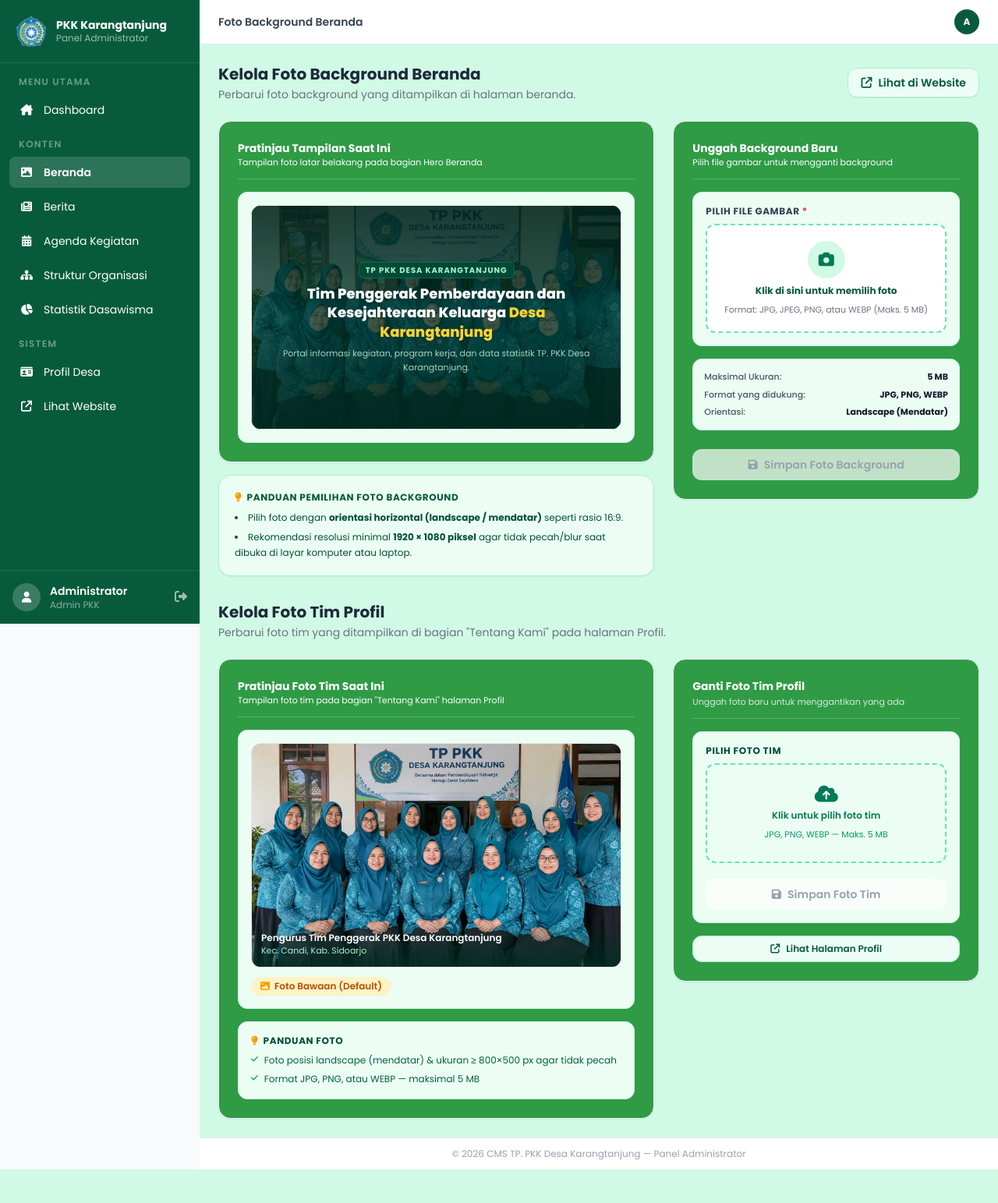
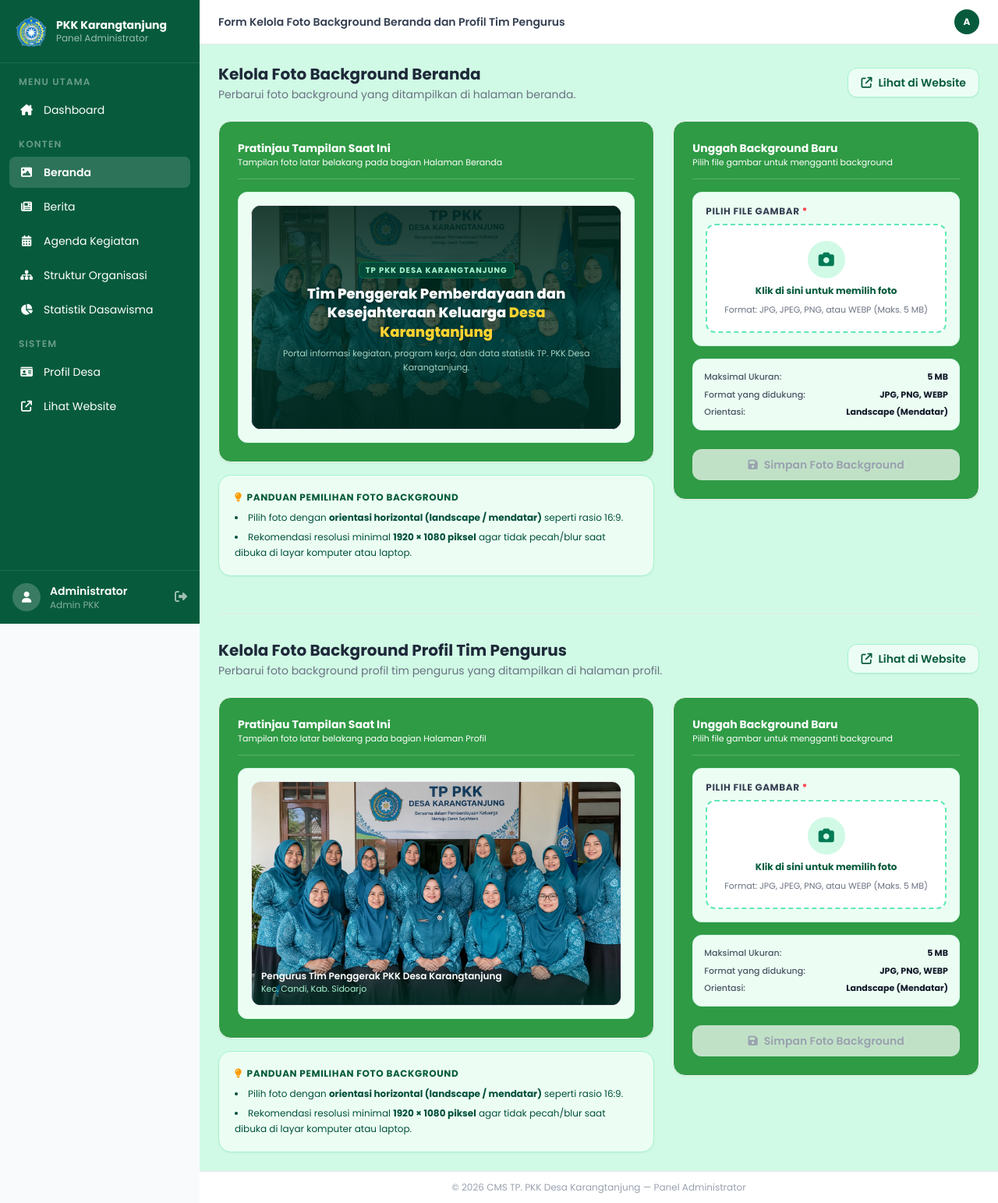
Before and after one commit to hahrizky/web-pkk-desa-karangtanjung, a Laravel app: page /admin/hero in a window 1280 px wide. Shown: the whole page at 78% size. Before the commit the page ends 1500 px from the top, so only its background shows below. Run offline with Laravel 12, Linux system fonts and the light colour scheme; the visitor is signed in with stand-in values (Sample User, id 1); style sheets or scripts are compiled from the project's sources.

Commit message:
style: samakan tabel unggah background tim profil dengan beranda

```diff
--- a/resources/views/admin/hero/index.blade.php
+++ b/resources/views/admin/hero/index.blade.php
@@ -1,7 +1,7 @@
 @extends('layouts.admin')
 
-@section('title', 'Foto Background Beranda')
-@section('page-title', 'Foto Background Beranda')
+@section('title', 'Form Kelola Foto Background Beranda dan Profil Tim Pengurus')
+@section('page-title', 'Form Kelola Foto Background Beranda dan Profil Tim Pengurus')
 
 @section('content')
 <div class="space-y-6">
@@ -60,7 +60,7 @@
                 <div class="flex items-center justify-between border-b border-white/20 pb-3">
                     <div>
                         <h3 class="text-sm font-bold text-white">Pratinjau Tampilan Saat Ini</h3>
-                        <p class="text-[11px] text-white">Tampilan foto latar belakang pada bagian Hero Beranda</p>
+                        <p class="text-[11px] text-white">Tampilan foto latar belakang pada bagian Halaman Beranda</p>
                     </div>
                 </div>
 
@@ -199,22 +199,36 @@
     {{-- ══════════════════════════════════════════════════════
          SECTION 2: FOTO TIM "TENTANG KAMI" (HALAMAN PROFIL)
     ══════════════════════════════════════════════════════ --}}
-    <div class="mt-8">
-        <h2 class="text-xl font-bold text-gray-800">Kelola Foto Tim Profil</h2>
-        <p class="text-sm text-gray-500 mt-0.5 mb-6">Perbarui foto tim yang ditampilkan di bagian "Tentang Kami" pada halaman Profil.</p>
+    <div class="mt-12 pt-8 border-t border-gray-200">
+        {{-- Header & Penjelasan Singkat (Sesuai format Data Statistik Dasawisma & Hero Beranda) --}}
+        <div class="flex flex-col sm:flex-row sm:items-center justify-between gap-4 mb-6">
+            <div>
+                <h2 class="text-xl font-bold text-gray-800">Kelola Foto Background Profil Tim Pengurus</h2>
+                <p class="text-sm text-gray-500 mt-0.5">Perbarui foto background profil tim pengurus yang ditampilkan di halaman profil.</p>
+            </div>
+            <div>
+                <a href="{{ url('/profil') }}" target="_blank"
+                    class="inline-flex items-center gap-2 bg-emerald-50 hover:bg-emerald-100 text-[#075B3C] text-sm font-semibold px-4 py-2 rounded-xl border border-emerald-200 transition-colors shadow-2xs">
+                    <i class="fa-solid fa-arrow-up-right-from-square"></i>
+                    <span>Lihat di Website</span>
+                </a>
+            </div>
+        </div>
 
         <div class="grid grid-cols-1 lg:grid-cols-12 gap-6">
 
             {{-- Kolom Kiri: Pratinjau Foto Tim --}}
             <div class="lg:col-span-7 space-y-4">
+                {{-- Kotak Tabel/Card Warna Hijau persis Struktur Organisasi & Hero Beranda --}}
                 <div class="bg-[#2F9B45] rounded-2xl border border-gray-100 p-5 sm:p-6 shadow-xs space-y-4">
                     <div class="flex items-center justify-between border-b border-white/20 pb-3">
                         <div>
-                            <h3 class="text-sm font-bold text-white">Pratinjau Foto Tim Saat Ini</h3>
-                            <p class="text-[11px] text-white">Tampilan foto tim pada bagian "Tentang Kami" halaman Profil</p>
+                            <h3 class="text-sm font-bold text-white">Pratinjau Tampilan Saat Ini</h3>
+                            <p class="text-[11px] text-white">Tampilan foto latar belakang pada bagian Halaman Profil</p>
                         </div>
                     </div>
 
+                    {{-- Mockup Visual Profil di dalam inner box mint (#ECFEF3) --}}
                     <div class="bg-[#ECFEF3] p-3 sm:p-4 rounded-xl border border-emerald-100">
                         <div class="relative w-full h-64 sm:h-72 rounded-xl overflow-hidden shadow-inner bg-gray-100 border border-gray-200">
                             <img id="live-tim-img" src="{{ asset($currentFotoTim) }}"
@@ -225,126 +239,109 @@
                                 <p class="text-[11px] text-emerald-200">Kec. Candi, Kab. Sidoarjo</p>
                             </div>
                         </div>
-
-                        {{-- Status Foto --}}
-                        <div class="mt-3 flex items-center gap-2">
-                            @if($isCustomFotoTim)
-                                <span class="inline-flex items-center gap-1.5 text-xs font-semibold text-emerald-700 bg-emerald-100 px-3 py-1 rounded-full">
-                                    <i class="fa-solid fa-circle-check text-emerald-600"></i> Foto Kustom Aktif
-                                </span>
-                            @else
-                                <span class="inline-flex items-center gap-1.5 text-xs font-semibold text-amber-700 bg-amber-100 px-3 py-1 rounded-full">
-                                    <i class="fa-solid fa-image text-amber-500"></i> Foto Bawaan (Default)
-                                </span>
-                            @endif
                     </div>
                 </div>
 
-                    {{-- Panduan --}}
-                    <div class="bg-[#ECFEF3] p-4 rounded-xl border border-emerald-100">
-                        <h4 class="text-xs font-bold text-emerald-900 uppercase tracking-wider mb-2 flex items-center gap-1.5">
-                            <i class="fa-solid fa-lightbulb text-amber-500"></i> Panduan Foto
-                        </h4>
-                        <ul class="space-y-1.5 text-[12px] text-emerald-800">
-                            <li class="flex items-start gap-2">
-                                <i class="fa-solid fa-check text-emerald-600 mt-0.5 flex-shrink-0 text-[10px]"></i>
-                                <span>Foto posisi landscape (mendatar) & ukuran ≥ 800×500 px agar tidak pecah</span>
-                            </li>
-                            <li class="flex items-start gap-2">
-                                <i class="fa-solid fa-check text-emerald-600 mt-0.5 flex-shrink-0 text-[10px]"></i>
-                                <span>Format JPG, PNG, atau WEBP — maksimal 5 MB</span>
-                            </li>
+                {{-- Tips Panduan Foto yang Bagus --}}
+                <div class="bg-[#ECFEF3] rounded-2xl border border-emerald-200 p-5 shadow-xs">
+                    <h3 class="text-xs font-bold text-[#075B3C] uppercase tracking-wider mb-2 flex items-center gap-1.5">
+                        <i class="fa-solid fa-lightbulb text-amber-500"></i>
+                        <span>Panduan Pemilihan Foto Background</span>
+                    </h3>
+                    <ul class="text-xs text-emerald-900 space-y-1.5 leading-relaxed list-disc list-inside">
+                        <li>Pilih foto dengan <strong>orientasi horizontal (landscape / mendatar)</strong> seperti rasio 16:9.</li>
+                        <li>Rekomendasi resolusi minimal <strong>1920 &times; 1080 piksel</strong> agar tidak pecah/blur saat dibuka di layar komputer atau laptop.</li>
                     </ul>
+                </div>
+            </div>
+
+            {{-- Kolom Kanan: Form Unggah Foto Baru Tim (Persis sama dengan Beranda) --}}
+            <div class="lg:col-span-5">
+                {{-- Kotak Tabel/Card Warna Hijau persis Struktur Organisasi & Hero Beranda --}}
+                <div class="bg-[#2F9B45] rounded-2xl border border-gray-100 p-5 sm:p-6 shadow-xs space-y-4 sticky top-6">
+                    <div class="flex items-center justify-between border-b border-white/20 pb-3">
+                        <div>
+                            <h3 class="text-sm font-bold text-white">Unggah Background Baru</h3>
+                            <p class="text-[11px] text-white">Pilih file gambar untuk mengganti background</p>
+                        </div>
+                    </div>
+
+                    <form id="form-foto-tim" action="{{ route('admin.hero.foto-tim.update') }}" method="POST" enctype="multipart/form-data" class="space-y-4">
+                        @csrf
+                        @method('PUT')
+
+                        {{-- Area Upload Drag & Drop di dalam inner box mint (#ECFEF3) --}}
+                        <div class="bg-[#ECFEF3] p-4 rounded-xl border border-emerald-100 space-y-2">
+                            <label for="foto_tim" class="block text-xs font-bold text-gray-700 uppercase tracking-wider">
+                                Pilih File Gambar <span class="text-red-500">*</span>
+                            </label>
+
+                            <div id="dropzone-tim"
+                                onclick="document.getElementById('foto_tim').click()"
+                                class="relative border-2 border-dashed border-emerald-300 hover:border-emerald-600 rounded-xl p-5 text-center cursor-pointer transition-colors bg-white hover:bg-emerald-50/50 group">
+
+                                <input type="file" id="foto_tim" name="foto_tim" accept="image/jpeg,image/png,image/jpg,image/webp" class="hidden" required>
+
+                                {{-- Tampilan Kosong (Belum Memilih File) --}}
+                                <div id="tim-upload-placeholder" class="space-y-2">
+                                    <div class="w-12 h-12 rounded-full bg-emerald-100 text-emerald-700 mx-auto flex items-center justify-center text-xl group-hover:scale-110 transition-transform">
+                                        <i class="fa-solid fa-camera"></i>
+                                    </div>
+                                    <div class="text-xs text-gray-700 font-medium">
+                                        <span class="text-[#075B3C] font-bold group-hover:underline">Klik di sini untuk memilih foto</span>
+                                    </div>
+                                    <p class="text-[11px] text-gray-500">
+                                        Format: JPG, JPEG, PNG, atau WEBP (Maks. 5 MB)
+                                    </p>
+                                </div>
+
+                                {{-- Pratinjau File yang Baru Dipilih (Awalnya Sembunyi) --}}
+                                <div id="tim-preview-container" class="hidden space-y-2">
+                                    <div class="w-full h-40 rounded-lg overflow-hidden bg-black/5 relative border border-gray-200">
+                                        <img id="tim-preview-img" src="" alt="Pratinjau File Baru" class="w-full h-full object-cover object-top">
+                                    </div>
+                                    <div class="flex items-center justify-between text-xs pt-1">
+                                        <span id="tim-file-name" class="font-semibold text-gray-800 truncate max-w-[200px]">file.jpg</span>
+                                        <span id="tim-file-size" class="text-gray-500 text-[11px]">0 KB</span>
+                                    </div>
+                                    <p class="text-[11px] text-[#075B3C] font-medium">
+                                        <i class="fa-solid fa-arrows-rotate mr-1"></i> Klik untuk mengganti file lain
+                                    </p>
                                 </div>
                             </div>
                         </div>
 
-            {{-- Kolom Kanan: Form Upload Foto Tim --}}
-            <div class="lg:col-span-5 space-y-4">
-                <div class="bg-[#2F9B45] rounded-2xl border border-gray-100 p-5 sm:p-6 shadow-xs">
-                    <div class="border-b border-white/20 pb-3 mb-4">
-                        <h3 class="text-sm font-bold text-white">Ganti Foto Tim Profil</h3>
-                        <p class="text-[11px] text-white/80 mt-0.5">Unggah foto baru untuk menggantikan yang ada</p>
+                        {{-- Informasi Spesifikasi --}}
+                        <div class="bg-[#ECFEF3] rounded-xl p-3.5 border border-emerald-100 text-[11px] text-gray-700 space-y-1.5 font-medium">
+                            <div class="flex items-center justify-between">
+                                <span class="text-gray-600">Maksimal Ukuran:</span>
+                                <span class="font-bold text-gray-900">5 MB</span>
                             </div>
-
-                    <form id="form-foto-tim" action="{{ route('admin.hero.foto-tim.update') }}" method="POST" enctype="multipart/form-data">
-                        @csrf @method('PUT')
-
-                        <div class="bg-[#ECFEF3] p-4 rounded-xl border border-emerald-100 space-y-4">
-                            {{-- Upload Area Foto Tim --}}
-                            <div>
-                                <label class="block text-xs font-bold text-emerald-900 uppercase tracking-wider mb-2">
-                                    Pilih Foto Tim
-                                </label>
-                                <label for="foto_tim"
-                                    class="flex flex-col items-center justify-center w-full h-32 border-2 border-dashed border-emerald-300 rounded-xl cursor-pointer hover:border-emerald-500 hover:bg-emerald-50/60 transition-all group">
-                                    <div id="tim-upload-placeholder">
-                                        <div class="flex flex-col items-center gap-2 text-emerald-700 group-hover:text-emerald-900">
-                                            <i class="fa-solid fa-cloud-arrow-up text-2xl"></i>
-                                            <p class="text-xs font-semibold">Klik untuk pilih foto tim</p>
-                                            <p class="text-[11px] text-emerald-600">JPG, PNG, WEBP — Maks. 5 MB</p>
+                            <div class="flex items-center justify-between">
+                                <span class="text-gray-600">Format yang didukung:</span>
+                                <span class="font-bold text-gray-900">JPG, PNG, WEBP</span>
                             </div>
-                                    </div>
-                                    <div id="tim-preview-container" class="hidden w-full h-full relative">
-                                        <img id="tim-preview-img" src="" alt="Preview"
-                                            class="w-full h-full object-cover rounded-xl">
-                                    </div>
-                                </label>
-                                <input type="file" id="foto_tim" name="foto_tim" accept="image/jpeg,image/png,image/webp" class="hidden">
-                            </div>
-
-                            {{-- Info File --}}
-                            <div id="tim-file-info" class="hidden text-[11px] text-emerald-800 bg-emerald-50 rounded-lg px-3 py-2 border border-emerald-200">
-                                <span class="font-semibold">File:</span>
-                                <span id="tim-file-name">-</span>
-                                <span class="ml-2 font-semibold">Ukuran:</span>
-                                <span id="tim-file-size">-</span>
-                            </div>
-
-                            {{-- Tombol Aksi --}}
-                            <div class="flex flex-col sm:flex-row items-center gap-2 pt-1">
-                                <button type="button" id="btn-cancel-tim" onclick="resetTimForm()"
-                                    class="hidden w-full sm:w-auto flex-1 py-2.5 px-4 bg-red-600 hover:bg-red-700 text-white text-xs sm:text-sm font-semibold rounded-xl shadow-sm flex items-center justify-center gap-1.5 cursor-pointer">
-                                    <i class="fa-solid fa-rotate-left"></i>
-                                    <span>Batalkan</span>
-                                </button>
-                                <button type="submit" id="btn-submit-tim" disabled
-                                    class="w-full sm:w-auto flex-1 py-2.5 px-5 bg-white/70 text-gray-400 font-semibold rounded-xl text-sm flex items-center justify-center gap-2 cursor-not-allowed">
-                                    <i class="fa-solid fa-floppy-disk"></i>
-                                    <span>Simpan Foto Tim</span>
-                                </button>
+                            <div class="flex items-center justify-between">
+                                <span class="text-gray-600">Orientasi:</span>
+                                <span class="font-bold text-gray-900">Landscape (Mendatar)</span>
                             </div>
                         </div>
 
-                        {{-- Reset ke Default --}}
-                        @if($isCustomFotoTim)
-                        <div class="mt-4 bg-[#ECFEF3] p-4 rounded-xl border border-emerald-100">
-                            <p class="text-xs text-emerald-800 mb-3">
-                                <i class="fa-solid fa-circle-info text-emerald-600 mr-1"></i>
-                                Kembalikan ke foto bawaan sistem jika ingin menghapus foto kustom.
-                            </p>
-                            <form action="{{ route('admin.hero.foto-tim.update') }}" method="POST">
-                                @csrf @method('PUT')
-                                <input type="hidden" name="reset_foto_tim" value="1">
-                                <button type="submit"
-                                    onclick="return confirm('Reset foto tim ke foto bawaan?')"
-                                    class="w-full py-2 px-4 bg-amber-500 hover:bg-amber-600 text-white text-xs font-bold rounded-xl flex items-center justify-center gap-2 cursor-pointer transition-colors">
-                                    <i class="fa-solid fa-arrow-rotate-left"></i>
-                                    <span>Reset ke Foto Default</span>
+                        {{-- Tombol Aksi Simpan & Batalkan --}}
+                        <div class="pt-2 flex flex-col sm:flex-row items-center gap-2">
+                            <button type="button" id="btn-cancel-tim" onclick="resetTimForm()"
+                                class="hidden w-full sm:w-auto flex-1 py-2.5 px-4 bg-red-600 hover:bg-red-700 active:bg-red-800 text-white text-xs sm:text-sm font-semibold rounded-xl shadow-sm hover:shadow transition-all flex items-center justify-center gap-1.5 cursor-pointer">
+                                <i class="fa-solid fa-rotate-left"></i>
+                                <span>Batalkan Perubahan</span>
                             </button>
+
+                            <button type="submit" id="btn-submit-tim" disabled
+                                class="w-full sm:w-auto flex-1 py-2.5 px-5 bg-white/70 text-gray-400 font-semibold rounded-xl text-sm transition-all duration-200 flex items-center justify-center gap-2 cursor-not-allowed">
+                                <i class="fa-solid fa-floppy-disk"></i>
+                                <span>Simpan Foto Background</span>
+                            </button>
+                        </div>
                     </form>
-                        </div>
-                        @endif
-                    </form>
-
-                    {{-- Link ke halaman Profil --}}
-                    <div class="mt-4">
-                        <a href="{{ url('/profil') }}" target="_blank"
-                            class="inline-flex items-center gap-2 bg-emerald-50 hover:bg-emerald-100 text-[#075B3C] text-xs font-semibold px-3 py-2 rounded-xl border border-emerald-200 transition-colors w-full justify-center">
-                            <i class="fa-solid fa-arrow-up-right-from-square"></i>
-                            <span>Lihat Halaman Profil</span>
-                        </a>
-                    </div>
                 </div>
             </div>
 
@@ -422,13 +419,13 @@
     });
 
     // ── Foto Tim Profil ──────────────────────────────────────
+    document.addEventListener('DOMContentLoaded', () => {
         const timFileInput  = document.getElementById('foto_tim');
         const timPlaceholder = document.getElementById('tim-upload-placeholder');
         const timPreviewContainer = document.getElementById('tim-preview-container');
         const timPreviewImg = document.getElementById('tim-preview-img');
         const timFileNameEl = document.getElementById('tim-file-name');
         const timFileSizeEl = document.getElementById('tim-file-size');
-    const timFileInfo   = document.getElementById('tim-file-info');
         const btnSubmitTim  = document.getElementById('btn-submit-tim');
         const btnCancelTim  = document.getElementById('btn-cancel-tim');
         const livTimImg     = document.getElementById('live-tim-img');
@@ -439,47 +436,50 @@
             if (timPlaceholder)      timPlaceholder.classList.remove('hidden');
             if (timPreviewContainer) timPreviewContainer.classList.add('hidden');
             if (timPreviewImg)       timPreviewImg.src = '';
-        if (timFileInfo)         timFileInfo.classList.add('hidden');
             if (livTimImg)           livTimImg.src = originalTimSrc;
             if (btnSubmitTim) {
                 btnSubmitTim.disabled = true;
-            btnSubmitTim.className = 'w-full sm:w-auto flex-1 py-2.5 px-5 bg-white/70 text-gray-400 font-semibold rounded-xl text-sm flex items-center justify-center gap-2 cursor-not-allowed';
+                btnSubmitTim.className = 'w-full sm:w-auto flex-1 py-2.5 px-5 bg-white/70 text-gray-400 font-semibold rounded-xl text-sm transition-all duration-200 flex items-center justify-center gap-2 cursor-not-allowed';
             }
             if (btnCancelTim) btnCancelTim.classList.add('hidden');
         };
 
-    if (timFileInput) {
+        if (!timFileInput) return;
+
         timFileInput.addEventListener('change', (e) => {
             const file = e.target.files[0];
-            if (!file) { resetTimForm(); return; }
-
-            const maxSize = 5 * 1024 * 1024;
-            if (file.size > maxSize) {
-                alert('Ukuran file melebihi batas maksimal 5 MB. Silakan pilih file lain.');
+            if (!file) {
                 resetTimForm();
                 return;
             }
 
-            if (timFileNameEl) timFileNameEl.textContent = file.name;
-            if (timFileSizeEl) timFileSizeEl.textContent = (file.size / (1024 * 1024)).toFixed(2) + ' MB';
-            if (timFileInfo)   timFileInfo.classList.remove('hidden');
+            const maxSize = 5 * 1024 * 1024;
+            if (file.size > maxSize) {
+                alert('Ukuran file melebihi batas maksimal 5 MB. Silakan pilih file lain yang lebih kecil.');
+                resetTimForm();
+                return;
+            }
+
+            timFileNameEl.textContent = file.name;
+            timFileSizeEl.textContent = (file.size / (1024 * 1024)).toFixed(2) + ' MB';
 
             const reader2 = new FileReader();
             reader2.onload = (ev) => {
                 const result = ev.target.result;
-                if (timPreviewImg)       timPreviewImg.src = result;
-                if (timPlaceholder)      timPlaceholder.classList.add('hidden');
-                if (timPreviewContainer) timPreviewContainer.classList.remove('hidden');
-                if (livTimImg)           livTimImg.src = result;
-                if (btnSubmitTim) {
+                timPreviewImg.src = result;
+                timPlaceholder.classList.add('hidden');
+                timPreviewContainer.classList.remove('hidden');
                 btnSubmitTim.disabled = false;
                 btnSubmitTim.className = 'w-full sm:w-auto flex-1 py-2.5 px-5 bg-white hover:bg-emerald-50 active:bg-emerald-100 text-[#075B3C] font-bold rounded-xl text-sm transition-all duration-200 shadow-sm flex items-center justify-center gap-2 active:scale-95 cursor-pointer';
+                if (btnCancelTim) btnCancelTim.classList.remove('hidden');
+
+                if (livTimImg) {
+                    livTimImg.src = result;
                 }
-                if (btnCancelTim) btnCancelTim.classList.remove('hidden');
             };
             reader2.readAsDataURL(file);
         });
-    }
+    });
 </script>
 @endpush
 
```
Lines whose indentation alone changed are shown as unchanged.
